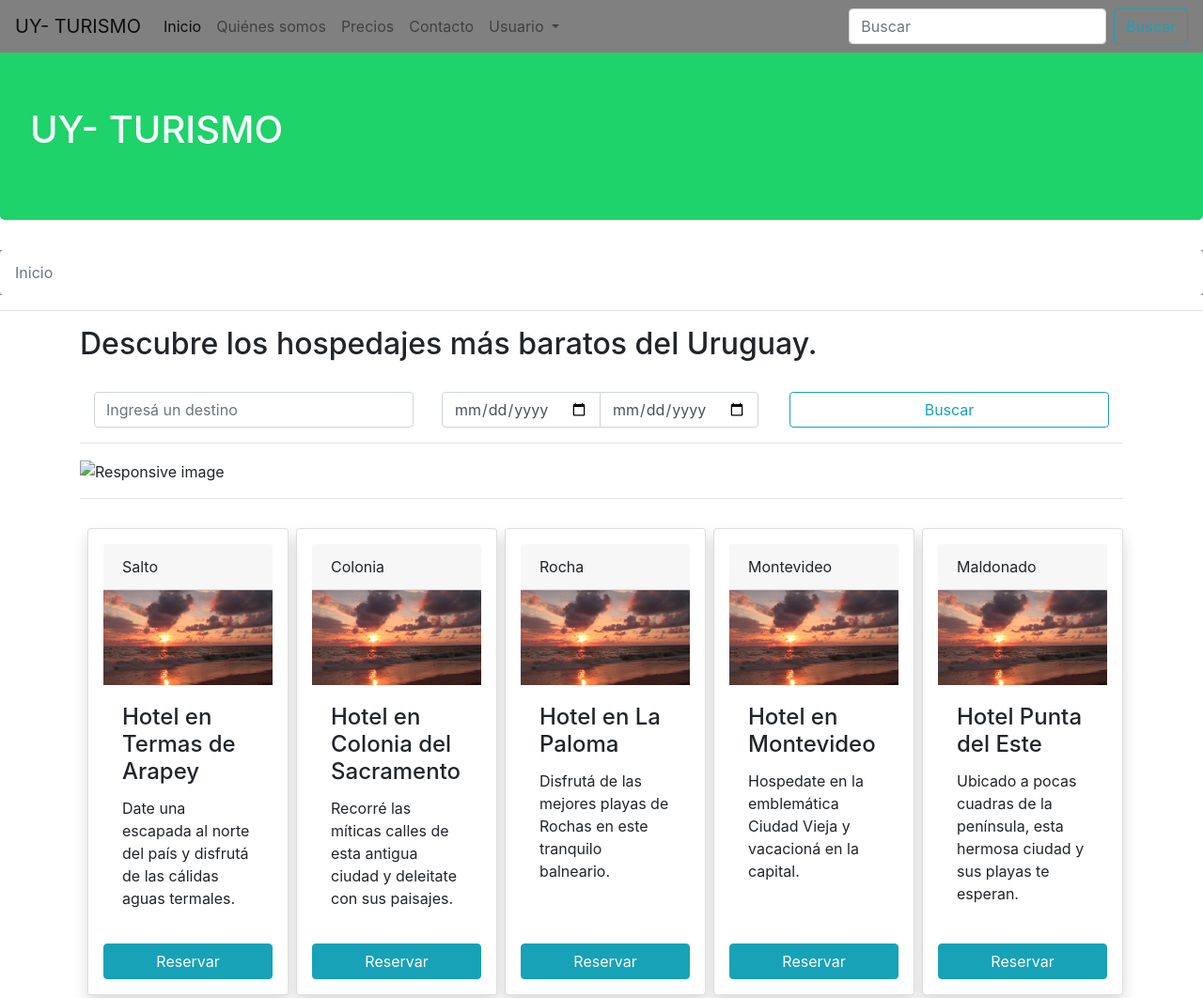
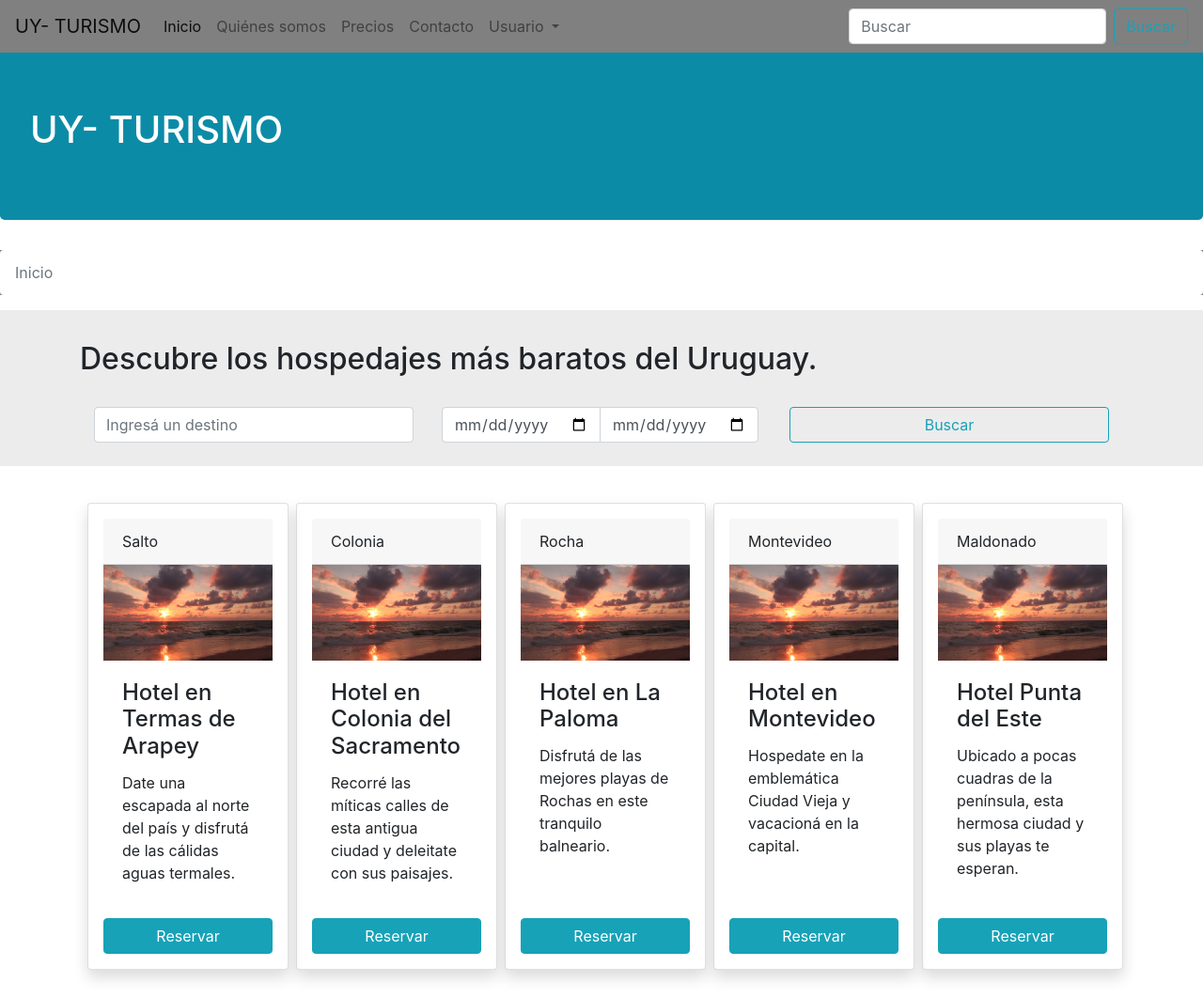
Before and after one commit to sofiidelgado/curso-bootstrap, a website: page index.html in a window 1280 px wide. Shown: the top 1062 px of the page at 94% size. Drawn offline with nearby package versions, Linux system fonts and the light colour scheme; a web font is replaced by a local one.

Commit message:
Mejorando los estilos.

```diff
--- a/css/styles.css
+++ b/css/styles.css
@@ -1,7 +1,16 @@
 .jumbotron {
     margin-top: 50px;
-    background-color: #1DD36A ;
+    background-color: #0C8BA7 ;
 }
+
+.primer-busqueda {
+    margin: 0;
+    background-size: auto;
+    padding: 25px;
+    background: #ECECEC ;
+
+}
+
 
 h1 {
     color: white
--- a/index.html
+++ b/index.html
@@ -54,13 +54,14 @@
       </ol>
       </nav>
     </div>
-      <hr>
+      <div class="primer-busqueda">
       <div class="container">
-        <h2>Descubre los hospedajes más baratos del Uruguay.</h2>
+              <h1 style="font-size:50px"><h2>Descubre los hospedajes más baratos del Uruguay.</h2>
                 <br>
                   <div class="d-flex flex-wrap flex-md-row align-items-right">
                       <div class="col-sm-4">
                         <form>
+
                           <input class="form-control mr-sm-2" type="search" placeholder="Ingresá un destino" aria-label="Search">
                         </form>
                         </div>
@@ -76,9 +77,12 @@
                             <button class="btn btn-outline-info my-2 my-sm-0 btn-search" type="submit">Buscar</button>
                           </div>
                   </div>
-            <hr>
-            <img src="images/mvdeo.jpg.crdownload" class="img-fluid" alt="Responsive image">
-            <hr>
+                </div>
+              </div>
+
+                <br>
+
+          <div class="container">
           <div class="d-flex flex-wrap flex-row-reverse">
             <div class="card card-hotel d-flex flex-column justify-content-between ml-2 shadow p-3 mb-5 bg-white rounded">
               <div class="card-header">Maldonado</div>
@@ -184,7 +188,6 @@
         </div>
         <hr>
         <footer>
-          <div class="container">
           <div class="row">
           <div class="col-sm-4">
             <form>
@@ -211,7 +214,7 @@
             <a href="">Información legal</a>
           </div>
         </div>
-        </div>
+
       </footer>
 
    <!--Jquery-->
```
Also changed, not shown: about.html (+3 -2 lines), contacto.html (+2 -2 lines), precios.html (+2 -2 lines). Lines whose indentation alone changed are shown as unchanged.
